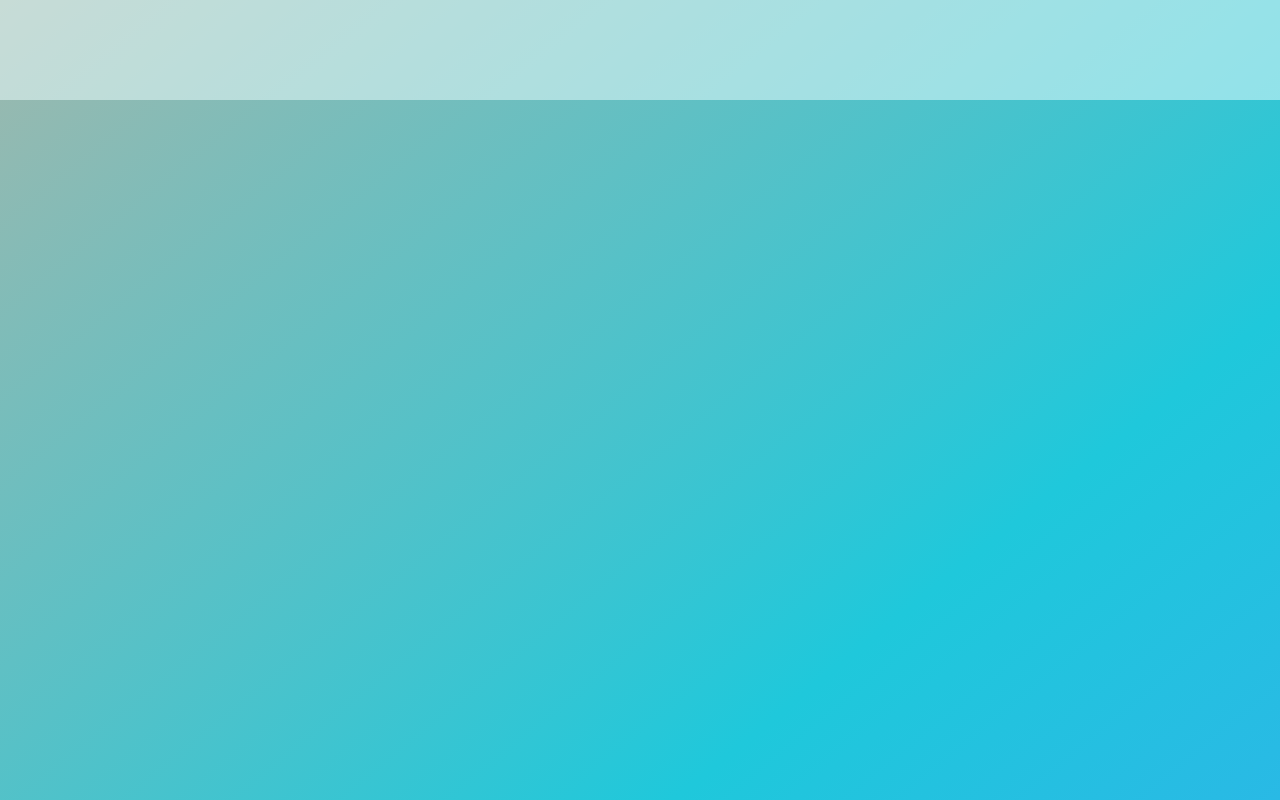
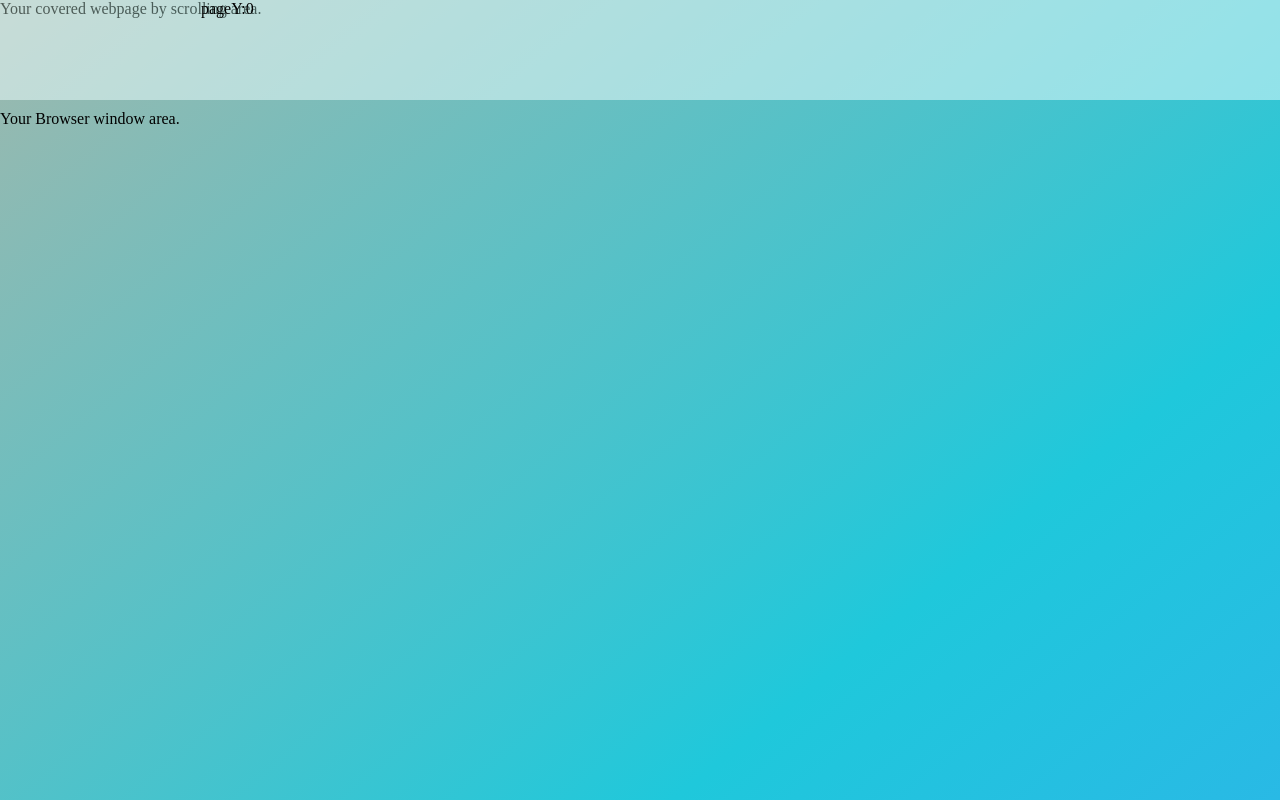
Before and after one commit to duyphanz/position-visualization, a plain HTML site: page index.html in a window 1280 px wide. Shown: the top 800 px of the page. Drawn offline with Linux system fonts and the light colour scheme.

Commit message:
update handle scolling

```diff
--- a/index.html
+++ b/index.html
@@ -8,7 +8,12 @@
 </head>
 <body>
   <main>
-    <div class="app__cover app__cover--top"></div>
+    <div class="app__cover app__cover--top">
+      Your covered webpage by scrolling area.
+    </div>
+    <div class="app__text-box">
+      Your Browser window area.
+    </div>
   </main>
 
   <div class="app__line app__line--horizontal">
--- a/script.js
+++ b/script.js
@@ -1,9 +1,14 @@
 const horizontalLine = document.querySelector('.app__line--horizontal')
 const verticalLine = document.querySelector('.app__line--vertical')
 
+let PageY = 0;
+let ClientY = 0
 
 document.addEventListener('mousemove', event => {
   const { clientX, clientY, pageX, pageY } = event;
+
+  PageY = pageY;
+  ClientY = clientY;
 
   horizontalLine.style.top = clientY < 100 ? clientY: clientY + 'px';
   horizontalLine.style.width = clientX + 'px';
@@ -11,6 +16,13 @@ document.addEventListener('mousemove', event => {
 
   verticalLine.style.left = clientX + 'px';
   verticalLine.style.height = clientY < 100 ? clientY: clientY + 'px';
-  verticalLine.childNodes[1].innerHTML = 'pageY:' + pageY;
+  verticalLine.childNodes[1].innerHTML = 'pageY:' + PageY;
   verticalLine.childNodes[3].innerHTML = '--clientY:' + (clientY - 100);
 })
+
+
+
+document.addEventListener('scroll', event => {
+  const scroll = this.scrollY;
+  verticalLine.childNodes[1].innerHTML = 'pageY:' + (ClientY + scroll);
+})
--- a/style.css
+++ b/style.css
@@ -10,6 +10,7 @@ body {
 
 main {
   height: 100%;
+
   background-image: linear-gradient(141deg, #9fb8ad 0%, #1fc8db 51%, #2cb5e8 75%);
 }
 
@@ -31,6 +32,11 @@ main {
 /* Handle on hover */
 ::-webkit-scrollbar-thumb:hover {
   background: #555;
+}
+
+.app__text-box {
+  position: fixed;
+  top: 110px;;
 }
 
 .app__cover {
```
